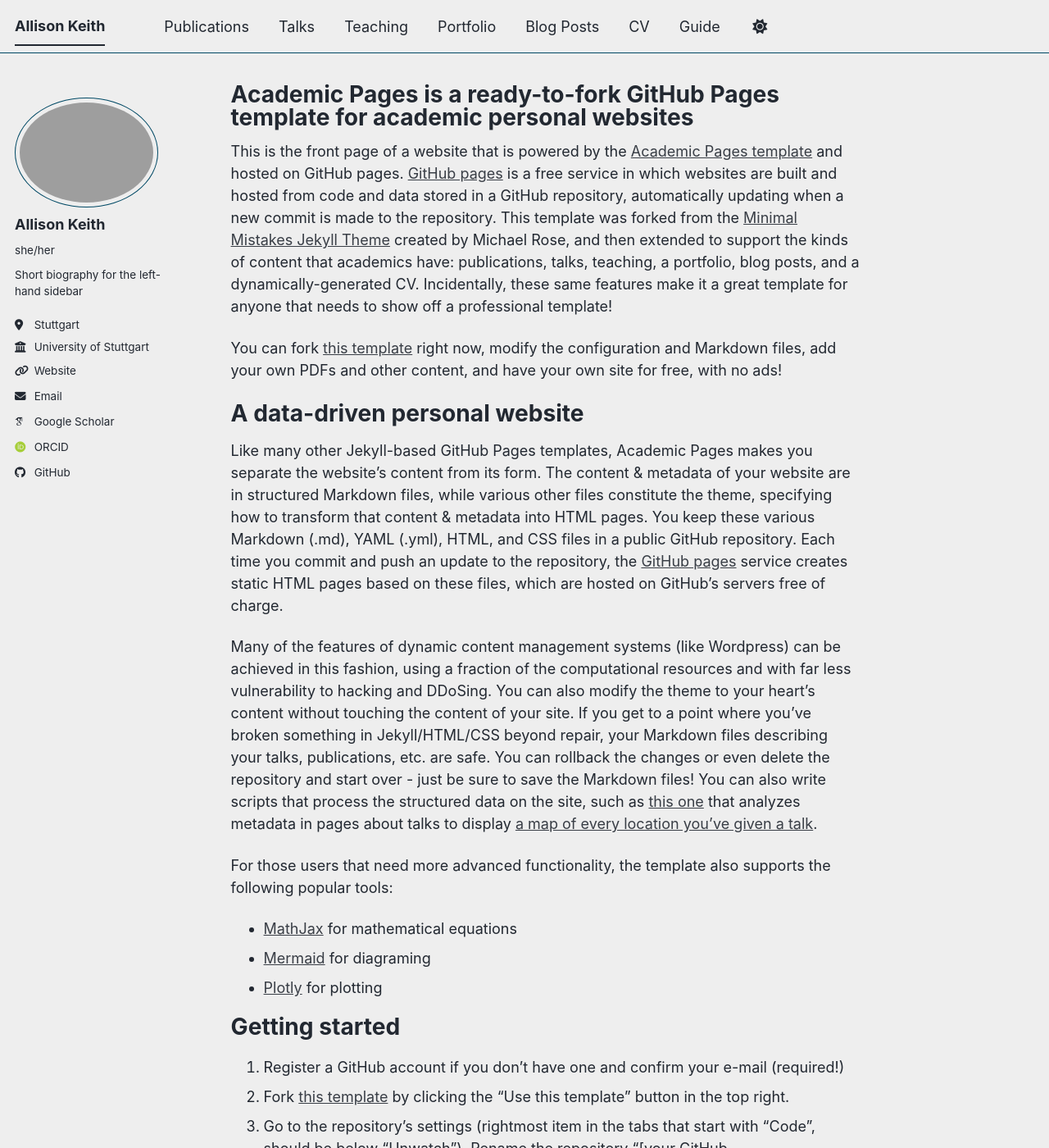
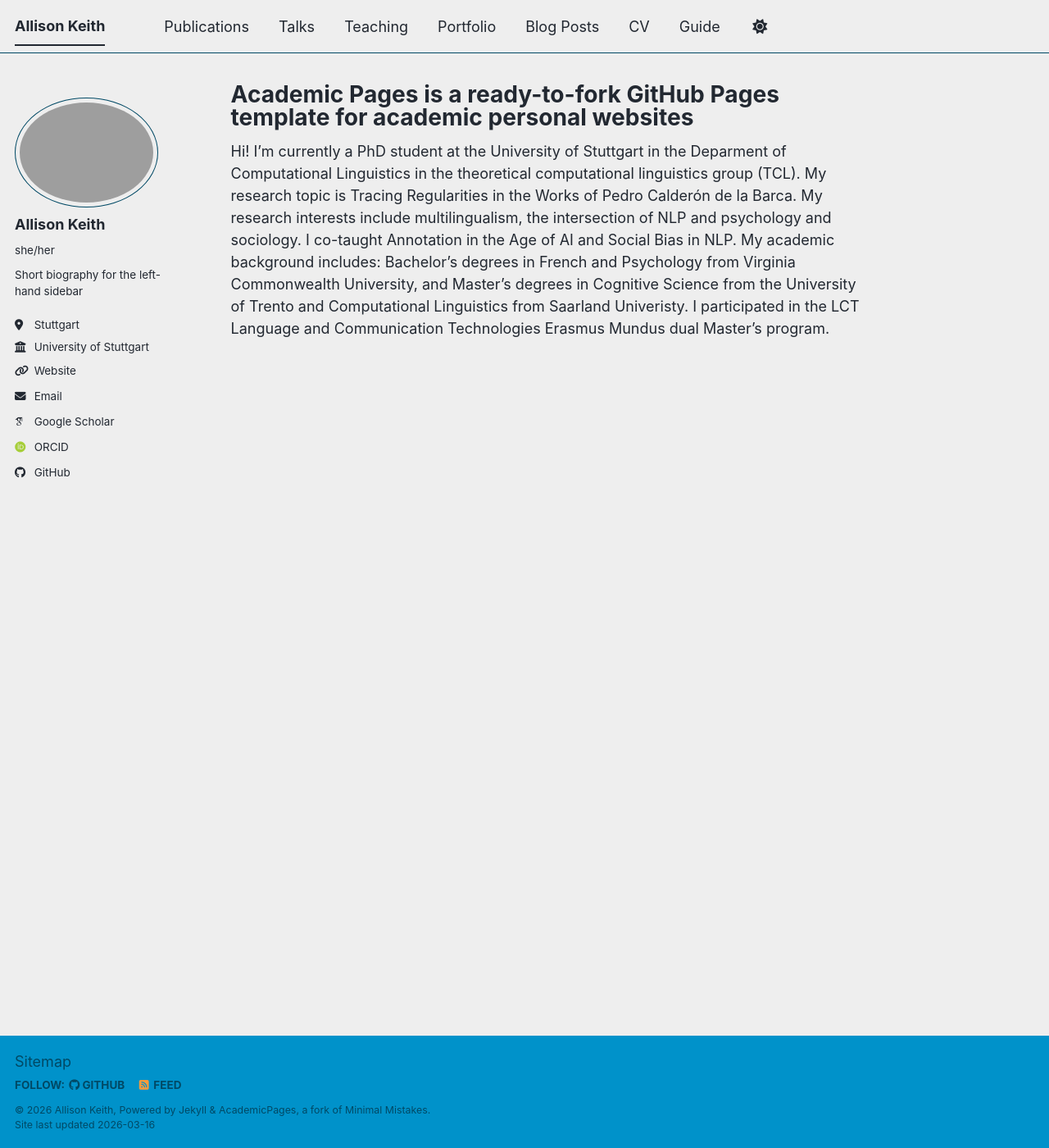
Before and after one commit to allisonakeith/allisonakeith.github.io, a Jekyll site: the page built from _pages/about.md, in a window 1280 px wide and 1400 px high. Shown: the whole window at 82% size. Built offline with Jekyll 4.4.1, drawn with Linux system fonts in a browser that asks for light colours; some web fonts are replaced; a script bundle is joined from its source files by our own code; library files that are not in the unit come from our copies; some of the changed text lies outside the part shown.

Commit message:
upated about me

```diff
--- a/_config.yml
+++ b/_config.yml
@@ -23,7 +23,7 @@
 #               Additional customization can be done by editing /_includes/author-profile.html
 author:
   # Biographic information
-  avatar           : "images/berlin-profile.png"
+  avatar           : "berlin-profile.png"
   name             : "Allison Keith"
   pronouns         : "she/her"
   bio              : "Short biography for the left-hand sidebar"
--- a/_pages/about.md
+++ b/_pages/about.md
@@ -7,7 +7,10 @@
   - /about.html
 ---
 
-This is the front page of a website that is powered by the [Academic Pages template](https://github.com/academicpages/academicpages.github.io) and hosted on GitHub pages. [GitHub pages](https://pages.github.com) is a free service in which websites are built and hosted from code and data stored in a GitHub repository, automatically updating when a new commit is made to the repository. This template was forked from the [Minimal Mistakes Jekyll Theme](https://mmistakes.github.io/minimal-mistakes/) created by Michael Rose, and then extended to support the kinds of content that academics have: publications, talks, teaching, a portfolio, blog posts, and a dynamically-generated CV. Incidentally, these same features make it a great template for anyone that needs to show off a professional template!
+Hi! I'm currently a PhD student at the University of Stuttgart in the Deparment of Computational Linguistics in the theoretical computational linguistics group (TCL). My research topic is Tracing Regularities in the Works of Pedro Calderón de la Barca. My research interests include multilingualism, the intersection of NLP and psychology and sociology. I co-taught Annotation in the Age of AI and Social Bias in NLP. My academic background includes: Bachelor's degrees in French and Psychology from Virginia Commonwealth University, and Master's degrees in Cognitive Science from the University of Trento and Computational Linguistics from Saarland Univeristy. I participated in the LCT Language and Communication Technologies Erasmus Mundus dual Master's program.
+
+
+<!-- This is the front page of a website that is powered by the [Academic Pages template](https://github.com/academicpages/academicpages.github.io) and hosted on GitHub pages. [GitHub pages](https://pages.github.com) is a free service in which websites are built and hosted from code and data stored in a GitHub repository, automatically updating when a new commit is made to the repository. This template was forked from the [Minimal Mistakes Jekyll Theme](https://mmistakes.github.io/minimal-mistakes/) created by Michael Rose, and then extended to support the kinds of content that academics have: publications, talks, teaching, a portfolio, blog posts, and a dynamically-generated CV. Incidentally, these same features make it a great template for anyone that needs to show off a professional template!
 
  You can fork [this template](https://github.com/academicpages/academicpages.github.io) right now, modify the configuration and Markdown files, add your own PDFs and other content, and have your own site for free, with no ads!
 
@@ -53,4 +56,4 @@
 
 For more info
 ------
-More info about configuring Academic Pages can be found in [the guide](https://academicpages.github.io/markdown/), the [growing wiki](https://github.com/academicpages/academicpages.github.io/wiki), and you can always [ask a question on GitHub](https://github.com/academicpages/academicpages.github.io/discussions). The [guides for the Minimal Mistakes theme](https://mmistakes.github.io/minimal-mistakes/docs/configuration/) (which this theme was forked from) might also be helpful.
+More info about configuring Academic Pages can be found in [the guide](https://academicpages.github.io/markdown/), the [growing wiki](https://github.com/academicpages/academicpages.github.io/wiki), and you can always [ask a question on GitHub](https://github.com/academicpages/academicpages.github.io/discussions). The [guides for the Minimal Mistakes theme](https://mmistakes.github.io/minimal-mistakes/docs/configuration/) (which this theme was forked from) might also be helpful. -->
```
